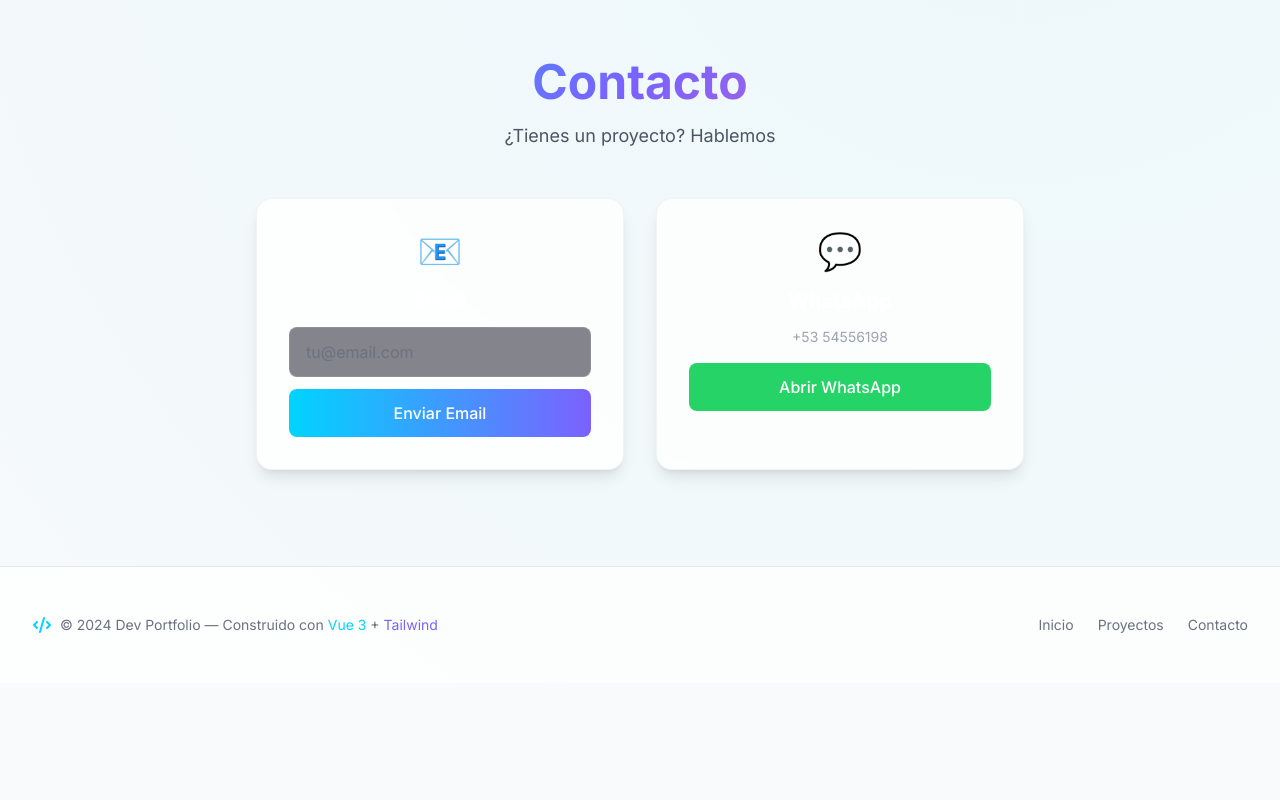
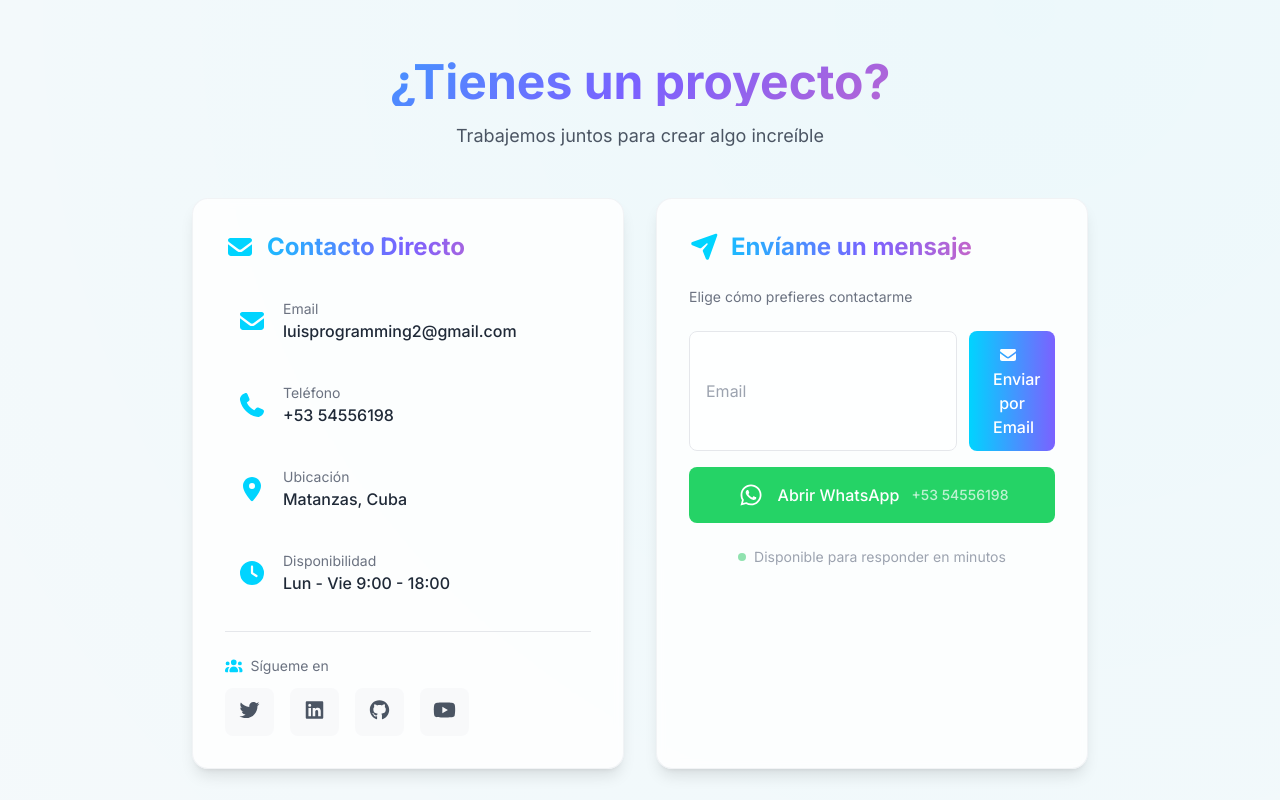
Before and after one commit to luisprogramng/mi-portfolio, a Vue app: page / in a window 1280 px wide. Shown: the part 3880-4680 px from the top of the page. Before the commit the page ends 4563 px from the top, so only its background shows below. Built offline with nearby package versions, Linux system fonts and the light colour scheme.

Commit message:
Refactor Contact component for internationalization

```diff
--- a/src/components/Contact.vue
+++ b/src/components/Contact.vue
@@ -1,41 +1,100 @@
 <template>
   <section id="contacto" class="py-24 relative">
     <div class="container-custom">
-      <h2 class="section-title">Contacto</h2>
-      <p class="section-subtitle">¿Tienes un proyecto? Hablemos</p>
+      <!-- TÍTULO -->
+      <h2 class="section-title">{{ t('contact.title') }}</h2>
+      <p class="section-subtitle">{{ t('contact.subtitle') }}</p>
 
-      <div class="grid md:grid-cols-2 gap-8 max-w-3xl mx-auto">
+      <div class="grid md:grid-cols-2 gap-8 max-w-4xl mx-auto">
 
-        <!-- ===== EMAIL ===== -->
-        <div class="glass-card p-8 text-center">
-          <div class="text-4xl mb-4">📧</div>
-          <h3 class="text-xl font-bold text-white mb-3">Email</h3>
+        <!-- ===== COLUMNA IZQUIERDA: INFO ===== -->
+        <div class="glass-card p-8 hover:shadow-card-hover transition-all duration-500">
+          <h3 class="text-2xl font-display font-bold text-gradient mb-6 flex items-center gap-3">
+            <font-awesome-icon icon="envelope" class="text-primary" />
+            {{ t('contact.direct') }}
+          </h3>
+
+          <div class="space-y-4">
+            <div v-for="(contact, index) in contacts" :key="index"
+                 class="flex items-center gap-4 p-3 rounded-lg hover:bg-gray-50/50 transition-all group
+                        dark:hover:bg-glass">
+              <font-awesome-icon :icon="contact.icon" class="text-2xl text-primary" />
+              <div>
+                <p class="text-sm text-gray-500 dark:text-gray-400">{{ t(`contact.labels.${contact.key}`) }}</p>
+                <p class="text-gray-800 dark:text-gray-200 font-medium group-hover:text-primary transition-colors">
+                  {{ t(`contact.values.${contact.key}`) }}
+                </p>
+              </div>
+            </div>
+          </div>
+
+          <!-- Redes Sociales -->
+          <div class="mt-6 pt-6 border-t border-gray-200 dark:border-glass-border">
+            <p class="text-sm text-gray-500 dark:text-gray-400 mb-3 flex items-center gap-2">
+              <font-awesome-icon icon="users" class="text-primary" />
+              {{ t('contact.follow') }}
+            </p>
+            <div class="flex gap-4">
+              <a v-for="social in socials" :key="social.name"
+                 :href="social.link" target="_blank"
+                 class="p-3 bg-gray-100/50 hover:bg-gray-200/50 rounded-lg transition-all hover:shadow-md hover:scale-110 duration-300
+                        dark:glass-card dark:hover:border-primary">
+                <font-awesome-icon :icon="['fab', social.icon]" class="text-xl text-gray-600 dark:text-gray-400" />
+              </a>
+            </div>
+          </div>
+        </div>
+
+        <!-- ===== COLUMNA DERECHA: CONTACTO ===== -->
+        <div class="glass-card p-8 hover:shadow-card-hover transition-all duration-500">
+          <h3 class="text-2xl font-display font-bold text-gradient mb-6 flex items-center gap-3">
+            <font-awesome-icon icon="paper-plane" class="text-primary" />
+            {{ t('contact.send') }}
+          </h3>
+
+          <p class="text-sm text-gray-500 dark:text-gray-400 mb-6">
+            Elige cómo prefieres contactarme
+          </p>
+
+          <!-- ===== BOTONES ===== -->
+          <div class="flex flex-col gap-4">
+
+            <!-- Botón Email -->
+            <div class="flex gap-3">
               <input
                 v-model="email"
                 type="email"
-            placeholder="tu@email.com"
-            class="w-full px-4 py-3 bg-dark-400/50 border border-glass-border rounded-lg text-gray-200 placeholder-gray-500 focus:border-primary focus:outline-none transition-all mb-3"
+                :placeholder="t('contact.email')"
+                class="flex-1 px-4 py-3 bg-white/50 border border-gray-200 rounded-lg text-gray-800
+                       focus:border-primary focus:outline-none focus:ring-2 focus:ring-primary/20 transition-all
+                       dark:bg-dark-400/50 dark:border-glass-border dark:text-gray-200 dark:placeholder-gray-500"
               >
               <button
                 @click="sendEmail"
-            class="w-full btn-primary"
+                class="btn-primary px-6 py-3"
               >
-            Enviar Email
+                <font-awesome-icon icon="envelope" class="mr-2" />
+                {{ t('contact.send_email') }}
               </button>
             </div>
 
-        <!-- ===== WHATSAPP ===== -->
-        <div class="glass-card p-8 text-center">
-          <div class="text-4xl mb-4">💬</div>
-          <h3 class="text-xl font-bold text-white mb-3">WhatsApp</h3>
-          <p class="text-sm text-gray-400 mb-4">+53 54556198</p>
+            <!-- Botón WhatsApp -->
             <a
               :href="whatsappLink"
               target="_blank"
-            class="block w-full btn-whatsapp text-center"
+              class="btn-whatsapp flex items-center justify-center gap-3 w-full py-4"
             >
-            Abrir WhatsApp
+              <font-awesome-icon :icon="['fab', 'whatsapp']" class="text-2xl" />
+              {{ t('contact.open_whatsapp') }}
+              <span class="text-sm opacity-70">+53 54556198</span>
             </a>
+
+            <!-- Disponibilidad -->
+            <div class="flex items-center justify-center gap-2 text-sm text-gray-400 mt-2">
+              <span class="w-2 h-2 bg-green-500 rounded-full animate-pulse"></span>
+              <span>Disponible para responder en minutos</span>
+            </div>
+          </div>
         </div>
 
       </div>
@@ -45,6 +104,9 @@
 
 <script setup>
 import { ref, computed } from 'vue'
+import { useI18n } from 'vue-i18n'
+
+const { t } = useI18n()
 
 // ===== EMAIL =====
 const email = ref('')
@@ -68,4 +130,24 @@ const whatsappLink = computed(() => {
   const message = 'Hola! Vi tu portfolio y me gustaría hablar contigo sobre un proyecto.'
   return `https://wa.me/${whatsappNumber}?text=${encodeURIComponent(message)}`
 })
+
+// ===== DATOS DE CONTACTO =====
+const contacts = [
+  { icon: 'envelope', key: 'email' },
+  { icon: 'phone', key: 'phone' },
+  { icon: 'location-dot', key: 'location' },
+  { icon: 'clock', key: 'availability' },
+]
+
+// ===== REDES SOCIALES =====
+const socials = [
+  { name: 'Twitter', icon: 'twitter', link: 'https://twitter.com/tuusuario' },
+  { name: 'LinkedIn', icon: 'linkedin', link: 'https://linkedin.com/in/tuusuario' },
+  { name: 'GitHub', icon: 'github', link: 'https://github.com/tuusuario' },
+  { name: 'YouTube', icon: 'youtube', link: 'https://youtube.com/@tuusuario' },
+]
 </script>
+
+<style scoped>
+/* Estilos adicionales si son necesarios */
+</style>
```
Lines whose indentation alone changed are shown as unchanged.
